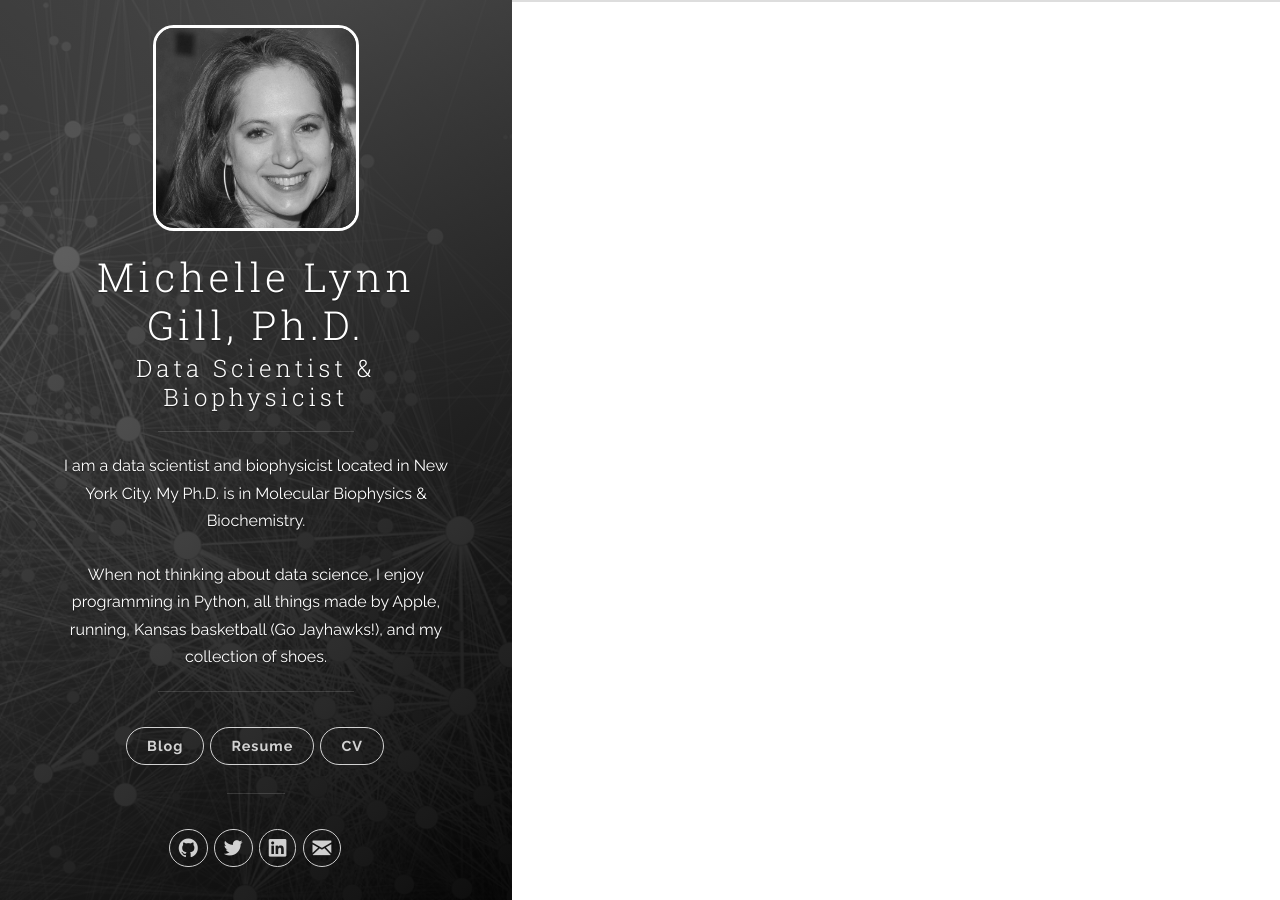
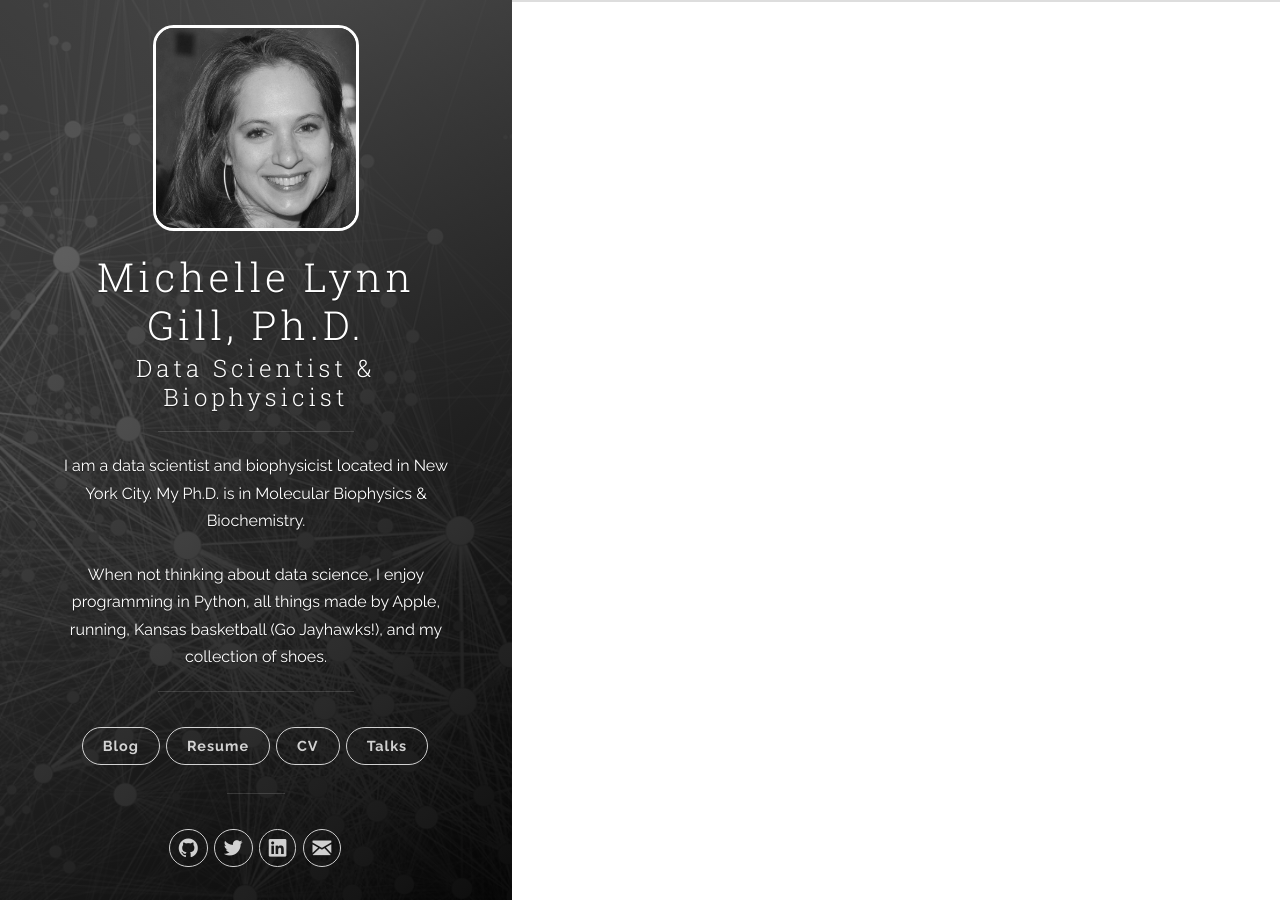
Before and after one commit to mlgill/mlgill.github.io, a Jekyll site: the page index.html, which Jekyll copies as it is, in a window 1280 px wide. Built offline with Jekyll 4.4.1, drawn with Linux system fonts in a browser that asks for light colours; nearby versions of some CDN libraries.

Commit message:
Website updated at 2017-06-06 13:56:32 -0400

```diff
--- a/index.html
+++ b/index.html
@@ -90,6 +90,9 @@
 
 
 
+              <li class="navigation__item"><a href="http://cv.michellelynngill.com/presentations.html" title="Talks" class="">Talks</a></li>
+
+
           </ul>
         </nav>
 
```
